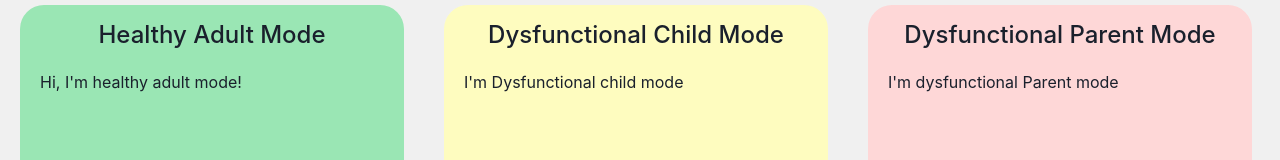
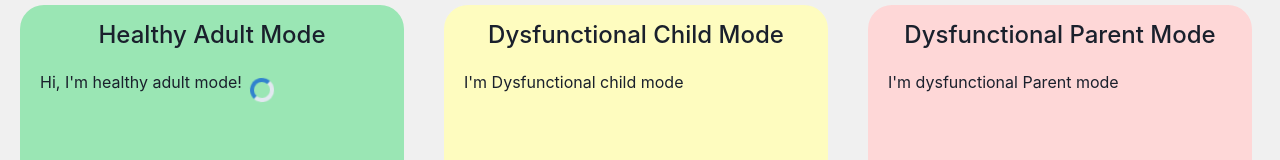
Before and after one commit to Kaikei-e/Schemode, a Next.js app in the folder schemode/: page / in a window 1280 px wide. Shown: the part 161-321 px from the top of the page. Built offline with nearby package versions, Linux system fonts and the light colour scheme.

Commit message:
Update: Add functionality of mode indicater.

```diff
--- a/schemode/components/currentIndicater.tsx
+++ b/schemode/components/currentIndicater.tsx
@@ -1,29 +1,26 @@
 import { Spinner } from "@chakra-ui/react";
 
 type Props = {
-  mode: () => {}
+  isTheMode: boolean
 }
 
 const CurrentModeIndicater = (props: Props) => {
-  return (
-    <div>
-      {() => {
-        if (props.mode.arguments >= 0 || props.mode.arguments < 3) {
-          return (
+  if (props.isTheMode) {
 
-            <Spinner
-              thickness='4px'
-              speed='0.65s'
-              emptyColor='gray.200'
-              color='blackAlpha.500'
-              size='xl'
-            />
-          );
-        }
-      }}
-    </div>
+    return (
+      <Spinner
+        margin={2}
+        thickness='4px'
+        speed='2s'
+        emptyColor='gray.200'
+        color='blue.500'
+        size='md'
+      />
+    );
 
-  );
+  } else {
+    return <div></div>
+  }
 }
 
 
--- a/schemode/pages/index.tsx
+++ b/schemode/pages/index.tsx
@@ -9,6 +9,7 @@ import incrementMode from '../lib/modeManager/modeIncrementer'
 const Home: NextPage = () => {
   const toast = useToast()
   const [count, setCount] = useState(0)
+  const isTheMode = true
 
 
   return (
@@ -18,23 +19,23 @@ const Home: NextPage = () => {
       <Flex flexDir={"row"} alignItems={"stretch"}>
         <Box bgColor={"green.200"} w={"30%"} ml={"5"} mr={"5"} h={"65vh"} borderRadius="3xl">
           <Heading fontSize={"2xl"} textAlign={"center"} fontStyle={"normal"} fontWeight={"medium"} m={"4"}>Healthy Adult Mode</Heading>
-          <Flex flexDir={"column"} m={"5"}>
+          <Flex flexDir={"row"} m={"5"}>
             <Text>Hi, I'm healthy adult mode!</Text>
-            <CurrentModeIndicater mode={() => { if (count === 0) { return count } else { return 3 } }} /></Flex>
+            <CurrentModeIndicater isTheMode={count == 0 ?? isTheMode} />
+          </Flex>
         </Box>
         <Box bgColor={"yellow.100"} w={"30%"} ml={"5"} mr={"5"} h={"65vh"} borderRadius="3xl">
           <Heading fontSize={"2xl"} textAlign={"center"} fontStyle={"normal"} fontWeight={"medium"} m={"4"}>Dysfunctional Child Mode</Heading>
-          <Flex flexDir={"column"} m={"5"}>
+          <Flex flexDir={"row"} m={"5"}>
             <Text>I'm Dysfunctional child mode </Text>
-            <CurrentModeIndicater mode={() => { if (count === 0) { return count } else { return 3 } }} /></Flex>
-
+            <CurrentModeIndicater isTheMode={count == 1 ?? isTheMode} />
+          </Flex>
         </Box>
         <Box bgColor={"red.100"} w={"30%"} ml={"5"} mr={"5"} h={"65vh"} borderRadius="3xl" overflow={"auto"} scrollBehavior={"smooth"}>
           <Heading fontSize={"2xl"} textAlign={"center"} fontStyle={"normal"} fontWeight={"medium"} m={"4"}>Dysfunctional Parent Mode</Heading>
-          <Flex flexDir={"column"} m={"5"}><Text>I'm dysfunctional Parent mode</Text>
-          <CurrentModeIndicater mode={() => { if (count === 0) { return count } else { return 3 } }} /></Flex>
-
-
+          <Flex flexDir={"row"} m={"5"}><Text>I'm dysfunctional Parent mode</Text>
+            <CurrentModeIndicater isTheMode={count == 2 ?? isTheMode} />
+          </Flex>
         </Box>
       </Flex>
       <Flex flexDir={"column"} align={"center"} w={"100vw"}>
@@ -53,7 +54,6 @@ const Home: NextPage = () => {
               isClosable: true,
             })
             setCount(incrementMode(count))
-
           }}
         >Switch!!</Button>
       </Flex>
```
